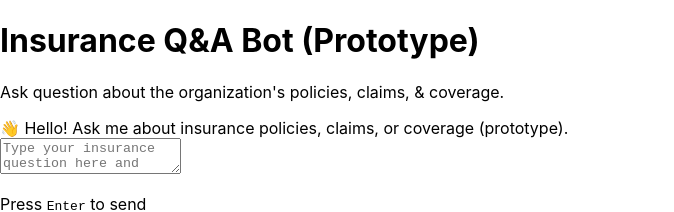
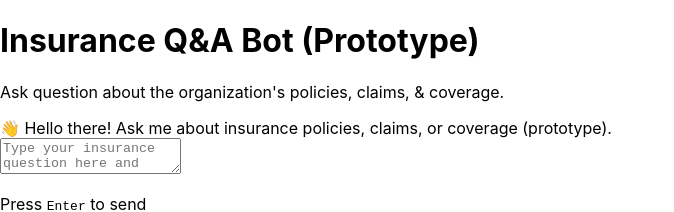
Before and after one commit to Melkzedk/xyz-insurance-bot, a React (Create React App) app in the folder frontend/: page / in a window 1280 px wide. Shown: the top 212 px of the page, without its empty margins (0-674 px from the left). Built offline with nearby package versions, Linux system fonts and the light colour scheme; no server answers.

Commit message:
small fix

```diff
--- a/frontend/src/components/ChatBox.js
+++ b/frontend/src/components/ChatBox.js
@@ -10,7 +10,7 @@ export default function ChatBox() {
     {
       id: "bot-welcome",
       sender: "bot",
-      text: "👋 Hello! Ask me about insurance policies, claims, or coverage (prototype).",
+      text: "👋 Hello there! Ask me about insurance policies, claims, or coverage (prototype).",
     },
   ]);
   const [loading, setLoading] = useState(false);
```
